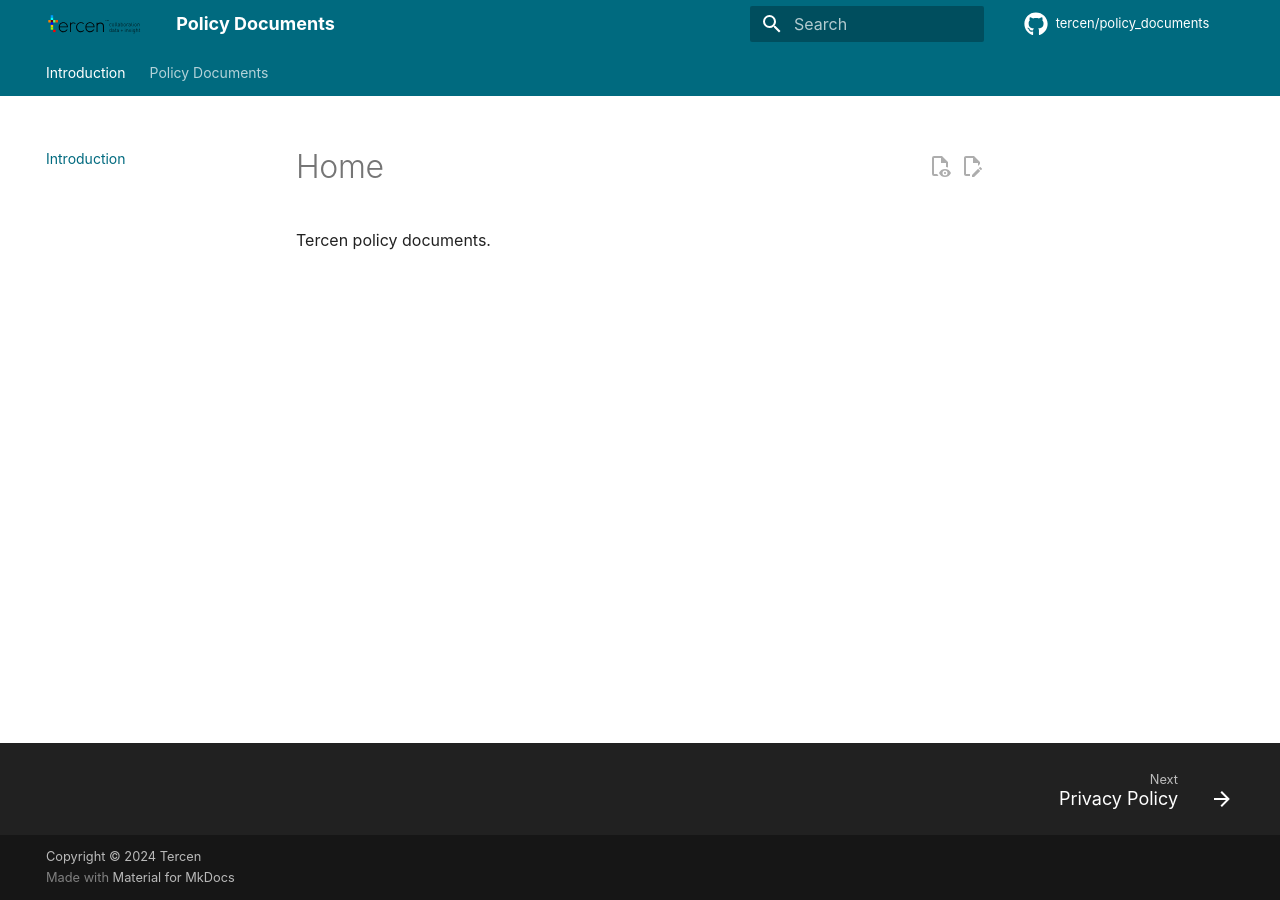
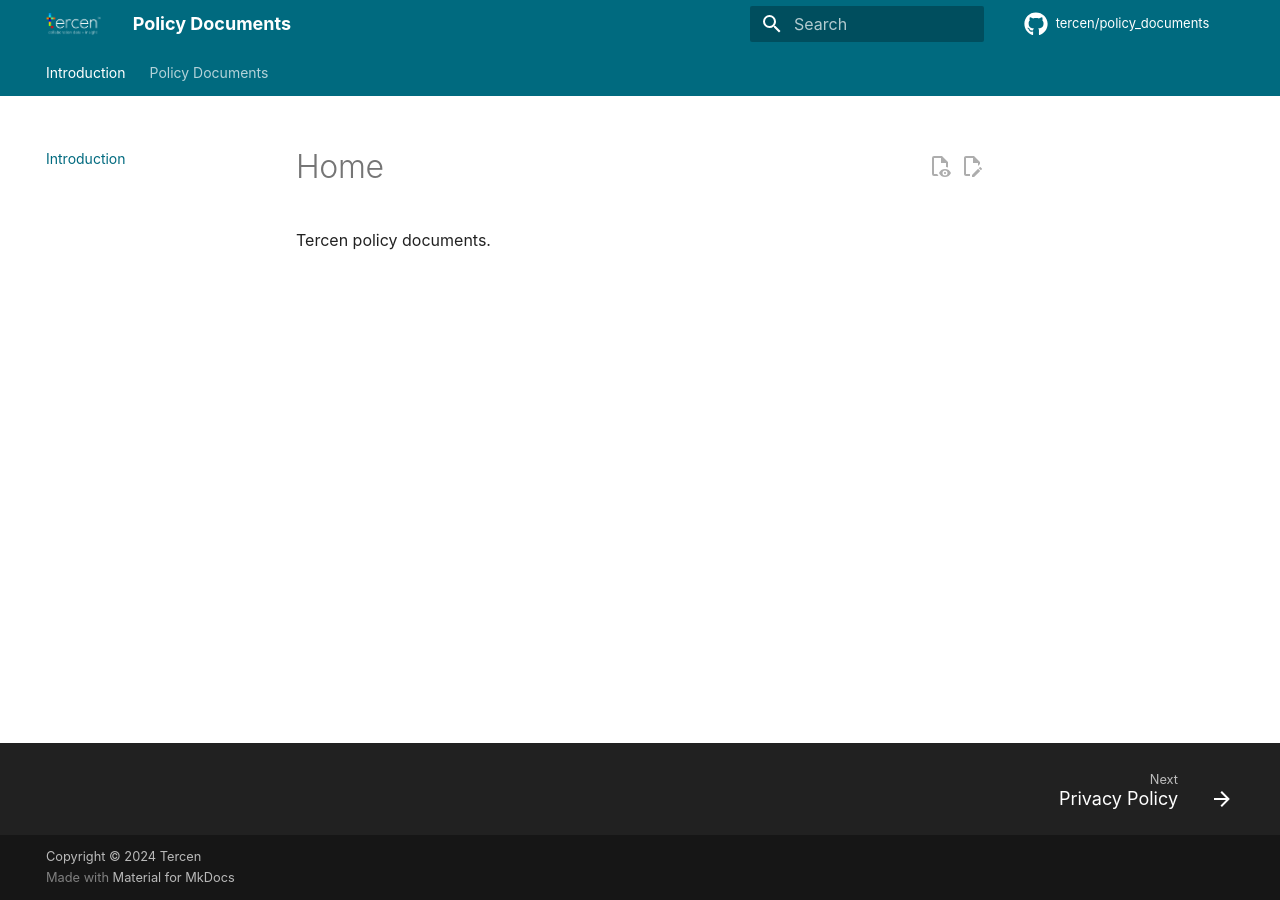
Before and after one commit to tercen/policy_documents, an MkDocs documentation site: the page built from docs/index.md, in a window 1280 px wide. Built offline with MkDocs 1.6.1 and Material for MkDocs 9.7.7, drawn with Linux system fonts in a browser that asks for light colours; comment, search, counter and statistics services are not loaded; the version menu is left out.

Commit message:
logo 2 test

```diff
--- a/mkdocs.yml
+++ b/mkdocs.yml
@@ -15,7 +15,7 @@ theme:
   # custom_dir: .docs/overrides/
   font: false
   favicon: https://tercen.com/_assets/brand/fav.png
-  logo: ./images/TercenID_Final_TM_B.svg
+  logo: ./images/Tercen Logo white_vert.png
   icon:
     repo: fontawesome/brands/github
   palette:
```
